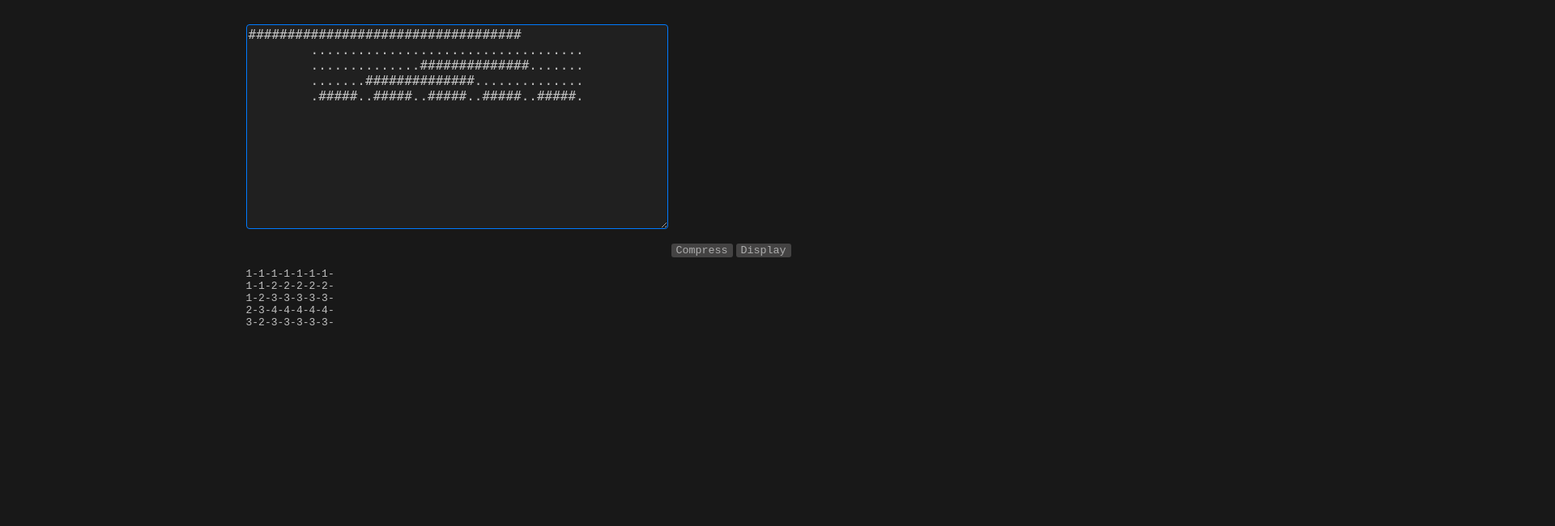
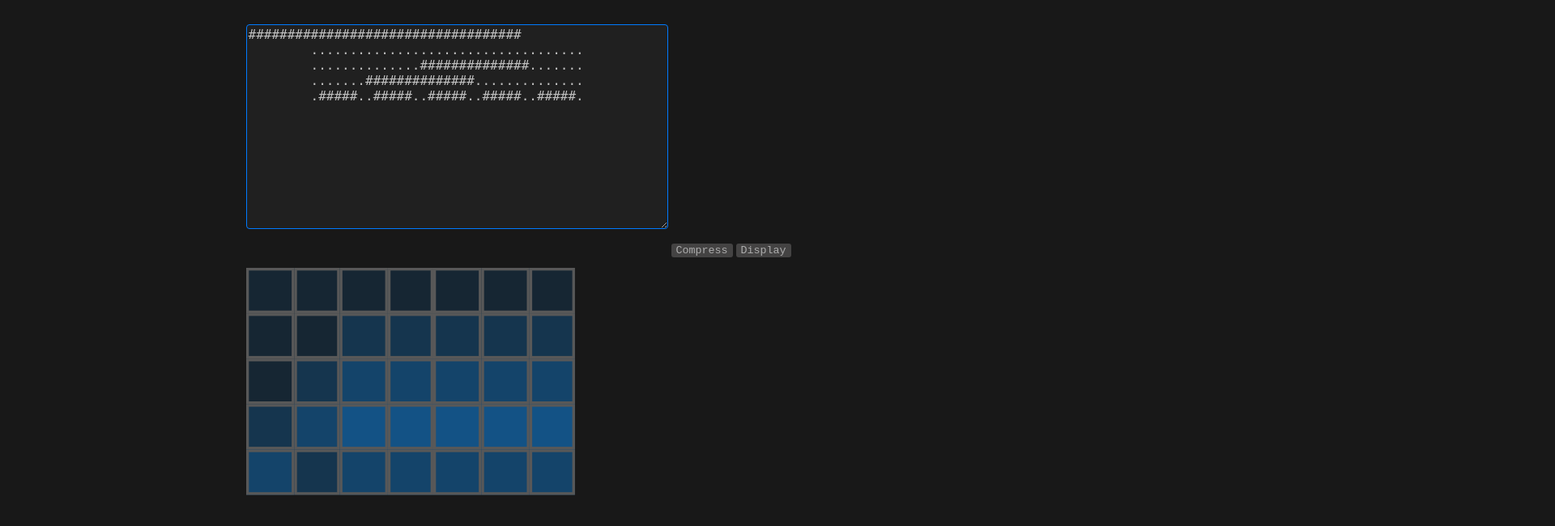
Before and after one commit to AviFS/calendr, a plain HTML site: page index.html in a window 1280 px wide. Both pictures are taken after a click on the button "Display". Shown: the top 650 px of the page at 81% size, 1920 px wide, since content can reach past the window. Drawn offline with Linux system fonts and the light colour scheme.

Commit message:
Display button now prints colored output

```diff
--- a/main.js
+++ b/main.js
@@ -36,8 +36,10 @@ function calcTotals() {
 function pprint(totals) {
     var acc = '';
     for (var i = 0; i < totals.length; i++) {
-        acc+=String(totals[i])+'-';
-        if (i%7 == 6) { acc+='\n'; }
+        acc+=`<span class='num${totals[i]}'>  </span>`
+        // Try 5-totals[i] to see with colors inverted
+        // acc+=`<span class='num${5-totals[i]}'>  </span>`
+        if (i%7 == 6) { acc+='<br>'; }
     }
     return acc;
 
--- a/style.css
+++ b/style.css
@@ -63,3 +63,43 @@ textarea {
 
 
 /* CALENDAR COLORS */
+.num0 {
+
+    background-color: rgba(18,97,160, 0);
+}
+
+.num1 {
+    background-color: rgba(18,97,160, 0.2);
+}
+.num2 {
+    background-color: rgba(18,97,160, 0.4);
+
+}
+
+.num3 {
+    background-color: rgba(18,97,160, 0.6);
+
+}
+
+.num4 {
+    background-color: rgba(18,97,160, 0.8);
+
+}
+
+.num5 {
+    background-color: rgba(18,97,160, 1);
+
+}
+
+span {
+
+    border: solid 0.5px #585858;
+    display: inline-block;
+}
+
+#output {
+    /* Begin zoom */
+    transform: scale(3.3);
+    transform-origin: 0% 0% 0px;
+    /* End zoom */
+}
```
